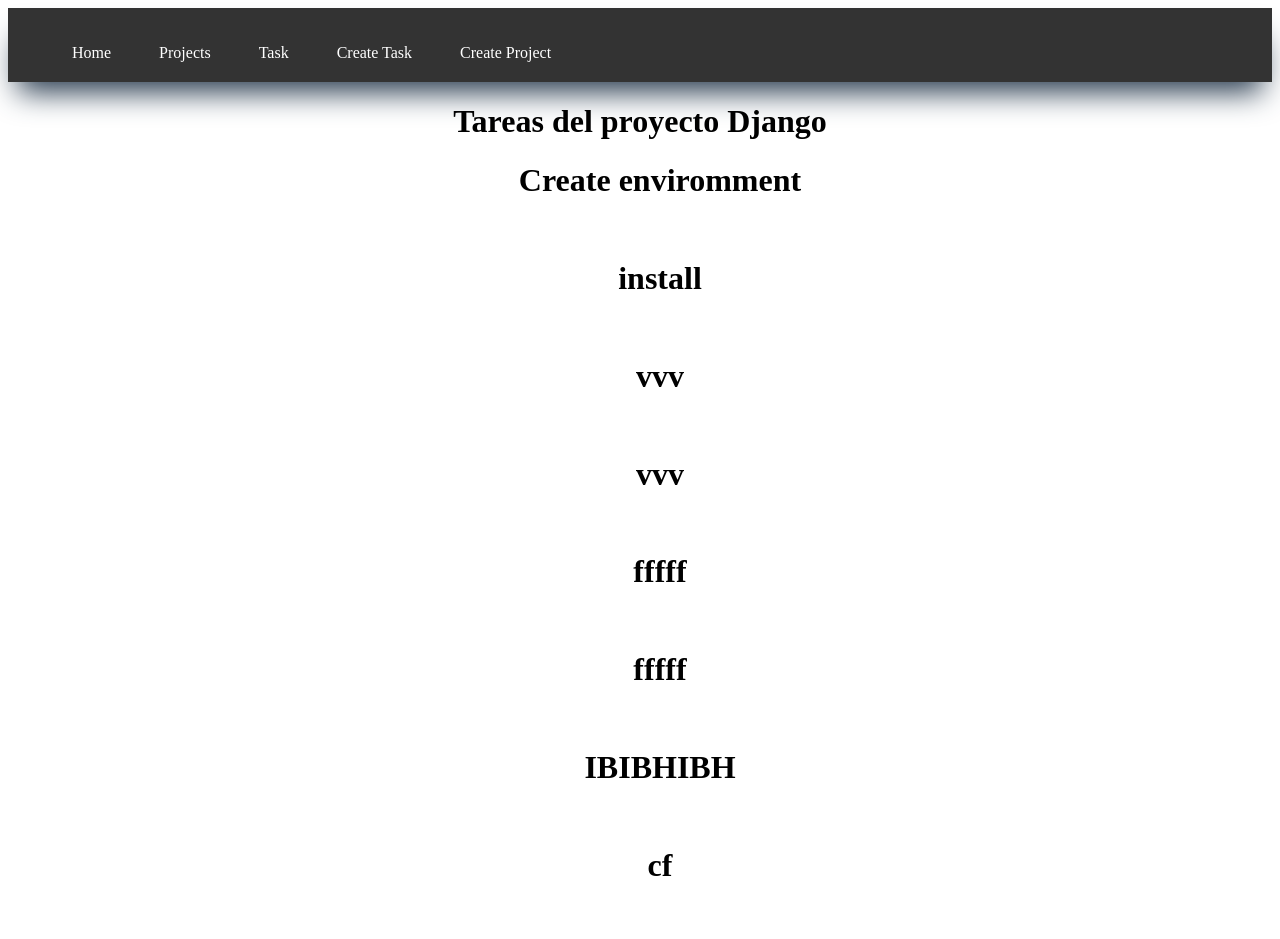
After one commit to JamesLozano1/DJango-project, a Django app: page /tasks_project/1 in a window 1280 px wide. The commit adds this page. Run offline with Django 4.2, Linux system fonts and the light colour scheme; data comes from the database, SQL or seed files in the repository; both versions use the stored data as it was after the commit.

Commit message:
actualizacion 2.1

```diff
--- /dev/null
+++ b/myapp/static/css/style.css
@@ -0,0 +1,71 @@
+h1 {
+    text-align: center;
+}
+
+p{
+    text-align: center;
+}
+
+img {
+    width: 100px;
+    height: 100px;
+    position: relative;
+    left: 44rem;
+}
+
+.navbar {
+    overflow: hidden;
+    background-color: #333;
+    box-shadow: rgb(38, 57, 77) 0px 20px 30px -10px;
+}
+
+.navbar a {
+    float: left;
+    display: block;
+    color: white;
+    text-align: center;
+    padding: 20px 24px;
+    text-decoration: none;
+}
+
+.navbar a:hover {
+    background-color: #ddd;
+    color: black;
+}
+
+
+ul{
+    list-style: none;
+}
+
+.btn-project{
+    float: right;
+    position: relative;
+    left: -33rem;
+    top: -2.6rem;
+}
+
+button {
+    border-color: white;
+    background-color: black;
+    color: white;
+    border: 2px solid;
+    cursor: pointer;
+    padding: 5px;
+    border-radius: 5px;
+}
+
+button:hover {
+    border-color: black;
+    background-color: white;
+    color: black;
+}
+
+
+
+.btn-task{
+    height: 3rem;
+    width: 6rem;
+    border: 2px solid;
+    padding: 5px ;
+}
--- a/myapp/templates/index.html
+++ b/myapp/templates/index.html
@@ -2,7 +2,11 @@
 
 {% block content %}
 
+{% load static %}
+
+
 <h1>{{ title }}</h1>
+<img src="{% static 'images/logosena.jpg' %}" alt="Logo">
 <p>Lorem ipsum dolor, sit amet consectetur adipisicing elit. Nobis officiis dolore vel eum! Officia blanditiis dolore consequatur, ipsa ea unde sint at optio distinctio consequuntur vitae ex fuga dicta reprehenderit?</p>
 
 
--- a/myapp/templates/layouts/base.html
+++ b/myapp/templates/layouts/base.html
@@ -1,21 +1,35 @@
-<nav>
+{% load static %}
+
+<!DOCTYPE html>
+<html lang="es">
+<head>
+    <meta charset="UTF-8">
+    <meta name="viewport" content="width=device-width, initial-scale=1.0">
+    <link rel="stylesheet" href="{% static 'css/style.css' %}">
+    <title>Django project</title>
+</head>
+<body>
+    <nav class="navbar">
         <ul>
             <li>
-            <a href="/">Home</a>
+                <a href="{% url 'home' %}">Home</a>
             </li>
             <li>
-            <a href="/projects">Projects</a>
+                <a href="{% url 'projects' %}">Projects</a>
             </li>
             <li>
-            <a href="/task">Task</a>
+                <a href="{% url 'tasks' %}">Task</a>
             </li>
             <li>
-            <a href="/create_task">Create Task</a>
+                <a href="{% url 'create_task' %}">Create Task</a>
             </li>
             <li>
-            <a href="/create_project">Create Project</a>
+                <a href="{% url 'create_project' %}">Create Project</a>
             </li>
         </ul>
+
     </nav>
     {% block content %}
     {% endblock %}
+</body>
+</html>
--- a/myapp/templates/projects.html
+++ b/myapp/templates/projects/projects.html
@@ -1,6 +1,5 @@
 {% extends 'layouts/base.html' %}
 {% block content %}
-
 
 <h1>{{title}}</h1>
 <!-- Jinja Loops -->
@@ -10,9 +9,9 @@
 
 
 <article>
-    <h2>{{ project.name }}</h2>
+    <h2>{{ project.name }} <a href="tasks_project/{{ project.id }}">👁️</a></h2>
 </article>
 
+
 {% endfor %}
-
 {% endblock %}
--- /dev/null
+++ b/myapp/templates/projects/tasks.html
@@ -0,0 +1,12 @@
+{% extends 'layouts/base.html' %}
+
+{% block content %}
+    <h1>Tareas del proyecto {{ project.title }}</h1>
+    <ul>
+        {% for task in tasks %}
+            <li><h1>{{ task.title }}</h1></li><br>
+        {% endfor %}
+    </ul>
+{% endblock %}
+
+<!-- gestionar los datos de la biblioteca de una universidad de cada biblioteca interesa el nombre de la biblioteca y su ubicacion en la universidad cada biblioteca tiene una coleccion de libros en donde para cada libro interesa saber el nombre, el isbn, nombre autor y el estado que el estado puede ser en sala o prestado interesa poder agregar nuevos libros a la coleccion de la biblioteca,    traer el modelo de la base de datos y las historias de usuario y codificar todo mañana-->
--- a/myapp/templates/create_task.html
+++ b/myapp/templates/tasks/create_task.html
@@ -7,7 +7,9 @@
 <form method="post">
     {% csrf_token %}
     {{ form.as_p }}
-    <button type="submit">Save</button>
+    <center>
+        <button type="submit" class="btn-task">Save</button>
+    </center>
 </form>
 
 {% endblock %}
--- a/myapp/urls.py
+++ b/myapp/urls.py
@@ -2,14 +2,15 @@ from django.urls import path
 from . import views
 
 urlpatterns = [
-    path('', views.index),
+    path('', views.index, name='home'),
     path('about', views.about),
     path('holaMundo/<str:username>', views.holaMundo),
     path('multiplicacion/<int:numero>', views.multiplicacion),
-    path('projects', views.projects),
-    path('task', views.taks),
     path('taks/<int:id>', views.taks),
     path('ProjectName/<str:name>', views.BuscarNombre),
-    path('create_task', views.create_task),
-    path('create_project', views.create_project),
+    path('projects', views.projects, name='projects'),
+    path('task', views.taks, name='tasks'),
+    path('create_task', views.create_task, name='create_task'),
+    path('create_project', views.create_project, name='create_project'),
+    path('tasks_project/<int:project_id>', views.tasks_project),
 ]
--- a/myapp/views.py
+++ b/myapp/views.py
@@ -29,7 +29,7 @@ def projects( request ):
     projects = list(Project.objects.values())
     # return JsonResponse(projects, safe=False)
     title = "Project: Este es un titulo desde views"
-    return render(request, 'projects.html', {
+    return render(request, 'projects/projects.html', {
         'title':title,
         'projects':projects
     })
@@ -48,7 +48,7 @@ def taks( request ):
     # return HttpResponse("<h1>Taks: %s</h1>" % task.title)
     title = "Task: Este es un titulo desde views"
     tasks = Task.objects.all()
-    return render(request, 'task.html', {
+    return render(request, 'tasks/task.html', {
         'title': title,
         'tasks':tasks
     })
@@ -61,19 +61,19 @@ def BuscarNombre( request, name ):
 
 def create_task( request ):
     if request.method == 'GET':
-        return render( request, 'create_task.html', {
+        return render( request, 'tasks/create_task.html', {
             'form':CreateNewTask()
         })
     else:
         title = request.POST['title']
         description = request.POST['description']
-        project_id = 1
+        project_id = request.POST['project_id']
         Task.objects.create(title=title, description=description, project_id=project_id)
         return redirect('/task')
 
 def create_project( request ):
     if request.method == 'GET':
-        return render( request, 'create_project.html', {
+        return render( request, 'projects/create_project.html', {
             'form':createNewProyect(),
         })
     else:
@@ -81,6 +81,14 @@ def create_project( request ):
         Project.objects.create(name=name)
         return redirect('/projects')
 
+def tasks_project( request, project_id):
+    project = Project.objects.get(id=project_id)
+    tasks = Task.objects.all().filter(project_id=project_id)
+    return render( request, 'projects/tasks.html', {
+        'project':project.name,
+        'tasks': tasks,
+    })
+
 
 # //HECHO CREAR UNA VISTA QUE RESIBA UN NUMBERO ENTERO QUE VENGA COMO PARAMETRO COMO URL LE SUME 100 Y LO MULTIPLIQUE POR 2
 # buscar un projecto por el nombre
```
Also changed, not shown: myapp/forms.py (+8 -0 lines), myapp/templates/create_project.html (deleted, +0 -13 lines), myapp/templates/projects/create_project.html (added, +15 -0 lines), db.sqlite3, myapp/static/images/logosena.jpg (added), myapp/templates/tasks/task.html (renamed from myapp/templates/task.html). Lines whose indentation alone changed are shown as unchanged.
